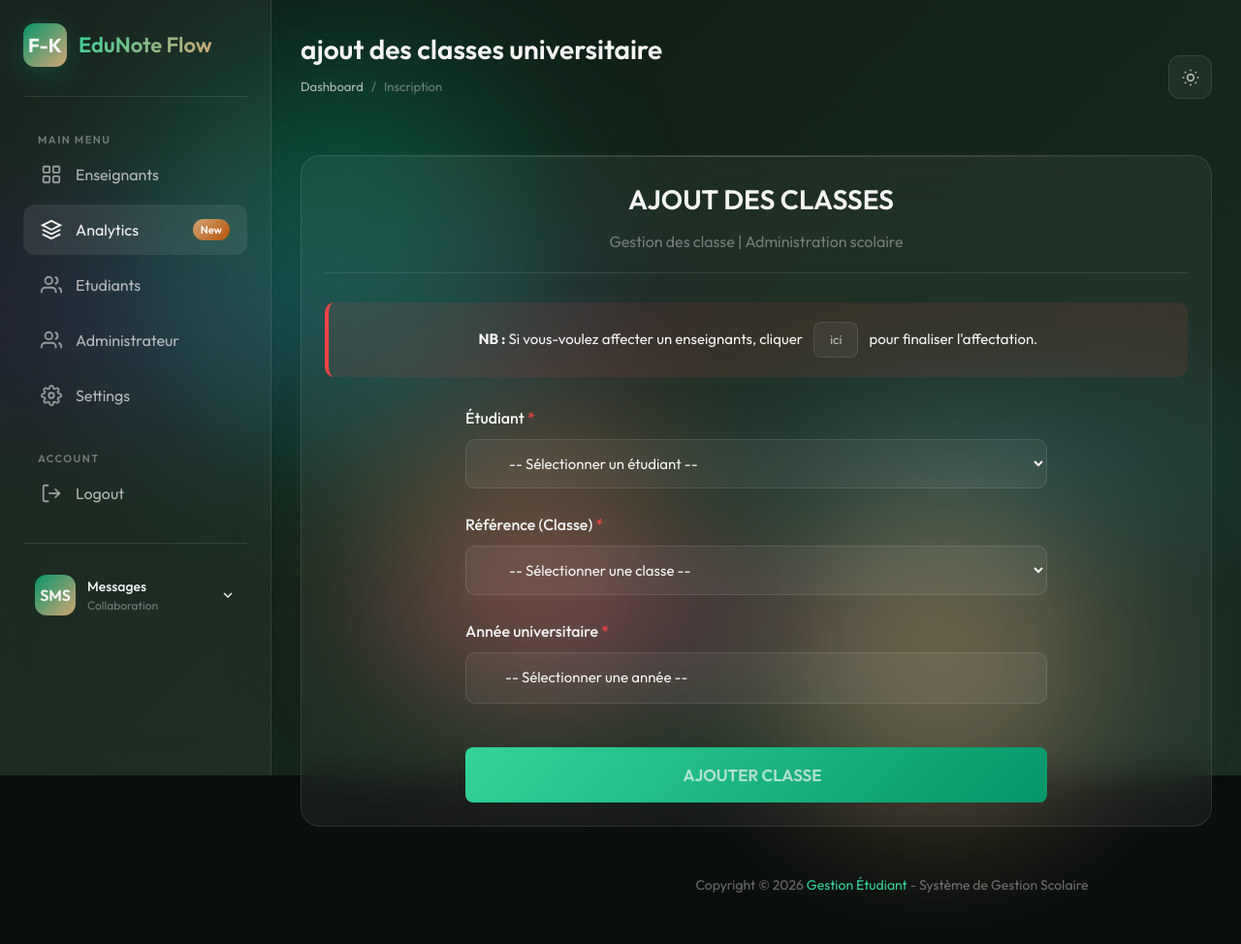
After one commit to Frederic-Kouassi/syst-me-scolaire, a Django app: page /classe/ in a window 1280 px wide. The commit adds this page. Shown: the whole page at 97% size. Run offline with Django 5.2, Linux system fonts and the light colour scheme; parts of the project's set-up code (start-up, migrations or seed data) failed here and were passed over; some libraries are stand-ins or nearby versions.

Commit message:
ajourt des fonctionaliter d'inscrption etudiante et affectation enseignant

```diff
--- a/gestion_etudiant/urls.py
+++ b/gestion_etudiant/urls.py
@@ -19,6 +19,7 @@ urlpatterns = [
 
      path('inscrit/', inscrit_etu.as_view(), name="inscrit"),
      path('affectation/', affectation_ens.as_view(), name="affectation"),
+     path('classe/', ajouter_cls.as_view(), name="classe"),
 
     path("register/", RegisterView.as_view(), name="register"),
     path("login/", LoginView.as_view(), name="login"),
--- a/students/views/home.py
+++ b/students/views/home.py
@@ -97,10 +97,10 @@ def etudiant(request):
 
 
 class inscrit_etu(View):
-    templates=  'global_data/inscription_etu.html'
+    templates=  'manager/inscription_etu.html'
 
     def get(self, request):
-        etudiants = User.objects.filter(role=Role.ETUDIANT).order_by('last_name')
+        etudiants = User.objects.filter(role=Role.INVITE).order_by('last_name')
 
         classes = Classe.objects.all().order_by('nom')
         annees = AnneeAcademique.objects.all().order_by('date_debut')
@@ -138,7 +138,7 @@ class inscrit_etu(View):
 
 
 class affectation_ens(View):
-    templates= 'global_data/affectation_ens.html'
+    templates= 'manager/affectation_ens.html'
 
     def get(self, request):
         enseignants = User.objects.filter(role=Role.ENSEIGNANT).order_by('last_name')
@@ -150,3 +150,13 @@ class affectation_ens(View):
             'classes': classes
         }
         return render(request, self.templates, context)
+
+
+
+class ajouter_cls(View):
+    templates=  'manager/ajouter_cls.html'
+
+    def get(self, request):
+
+        context = {}
+        return render(request, self.templates, context)
--- /dev/null
+++ b/templates/manager/ajouter_cls.html
@@ -0,0 +1,220 @@
+{% load static %}
+{% load tailwind_tags %}
+<!DOCTYPE html>
+<html lang="fr-FR">
+{% include 'home/includes/base.html' %}
+<body>
+    <!-- Animated Background -->
+    <div class="background"></div>
+    <div class="orb orb-1"></div>
+    <div class="orb orb-2"></div>
+    <div class="orb orb-3"></div>
+
+    <div class="dashboard">
+        <!-- Sidebar -->
+        {% include 'home/includes/body.html' %}
+
+        <!-- Main Content -->
+        <main class="main-content">
+            <!-- Top Navbar -->
+            <nav class="navbar">
+                <div class="page-header">
+                    <h1 class="page-title">ajout des classes universitaire</h1>
+                    <div class="page-breadcrumb">
+                        <a href="{% url 'index' %}">Dashboard</a>
+                        <span>/</span>
+                        <span>Inscription</span>
+                    </div>
+                </div>
+                <div class="navbar-right">
+                    <button class="nav-btn" id="theme-toggle" title="Toggle Light/Dark Mode">
+                        <svg class="icon-sun" viewBox="0 0 24 24" fill="none" stroke="currentColor" stroke-width="2">
+                            <circle cx="12" cy="12" r="4"/><path d="M12 2v2"/><path d="M12 20v2"/>
+                            <path d="M4.93 4.93l1.41 1.41"/><path d="M17.66 17.66l1.41 1.41"/>
+                            <path d="M2 12h2"/><path d="M20 12h2"/>
+                            <path d="M6.34 17.66l-1.41 1.41"/><path d="M19.07 4.93l-1.41 1.41"/>
+                        </svg>
+                        <svg class="icon-moon" viewBox="0 0 24 24" fill="none" stroke="currentColor" stroke-width="2" style="display: none;">
+                            <path d="M21 12.79A9 9 0 1 1 11.21 3 7 7 0 0 0 21 12.79z"/>
+                        </svg>
+                    </button>
+                </div>
+            </nav>
+
+            <!-- Form Card -->
+            <section class="content-grid" style="grid-template-columns: 1fr;">
+                <div class="glass-card glass-card-3d" style="grid-column: span 1;">
+                    <!-- Alert Header -->
+                    <div class="card-header" style="border-bottom: 1px solid rgba(255,255,255,0.1); padding-bottom: 20px; margin-bottom: 30px;">
+                        <div style="text-align: center; width: 100%;">
+                            <h2 class="card-title" style="font-size: 28px; margin-bottom: 10px;">
+                                <i class="fas fa-user-check" style="margin-right: 10px; animation: bounce 2s infinite;"></i>
+                                AJOUT DES CLASSES
+                            </h2>
+                            <p class="card-subtitle" style="font-size: 16px;">
+                                Gestion des classe  | Administration scolaire
+                            </p>
+                        </div>
+                    </div>
+
+                    <!-- Notice Exonération -->
+                    <div style="background: rgba(239, 68, 68, 0.1); border-left: 4px solid #ef4444; padding: 20px; border-radius: 10px; margin-bottom: 30px; text-align: center;">
+                        <p style="margin: 0; font-size: 15px;">
+                            <strong>NB :</strong> Si vous-voulez affecter un enseignants, cliquer
+                            <a href="" class="card-btn" style="display: inline-block; margin: 0 8px; padding: 8px 16px;">
+                                ici
+                            </a>
+                            pour finaliser  l'affectation.
+                        </p>
+                    </div>
+
+                    <!-- Form -->
+                    <form id="verificationForm"  method="POST">
+                        {% csrf_token %}
+                        <div style="display: flex; flex-direction: column; gap: 25px; max-width: 600px; margin: 0 auto;">
+
+                                                <!-- Identifiant étudiant -->
+                        <div>
+                        <label style="display: block; margin-bottom: 10px; font-weight: 500; color: var(--text-primary);">
+                            Étudiant <span style="color: #ef4444;">*</span>
+                        </label>
+                        <div style="position: relative;">
+                            <i class="fas fa-id-badge" style="position: absolute; top: 50%; left: 12px; transform: translateY(-50%); color: rgba(255,255,255,0.6); pointer-events: none;"></i>
+                            <select
+                                name="etudiant"
+                                required
+                                style="width: 100%; padding: 14px 14px 14px 40px; background: rgba(255,255,255,0.05); border: 1px solid rgba(255,255,255,0.1); border-radius: 10px; color: var(--text-primary); font-size: 15px; transition: all 0.3s ease;"
+                                onfocus="this.style.background='rgba(255,255,255,0.08)'; this.style.borderColor='var(--emerald-light)'"
+                                onblur="this.style.background='rgba(255,255,255,0.05)'; this.style.borderColor='rgba(255,255,255,0.1)'"
+                            >
+                                <option value="">-- Sélectionner un étudiant --</option>
+                                {% for etudiant in etudiants %}
+                                    <option value="{{ etudiant.id }}">{{ etudiant.get_full_name }} ({{ etudiant.email }})</option>
+                                {% endfor %}
+                            </select>
+                        </div>
+                    </div>
+
+
+                           <!-- Référence (Classe) -->
+<div>
+    <label style="display: block; margin-bottom: 10px; font-weight: 500; color: var(--text-primary);">
+        Référence (Classe) <span style="color: #ef4444;">*</span>
+    </label>
+    <div style="position: relative;">
+        <i class="fas fa-list-ol" style="position: absolute; top: 50%; left: 12px; transform: translateY(-50%); color: rgba(255,255,255,0.6); pointer-events: none;"></i>
+        <select
+            name="classe"
+            required
+            style="width: 100%; padding: 14px 14px 14px 40px; background: rgba(255,255,255,0.05); border: 1px solid rgba(255,255,255,0.1); border-radius: 10px; color: var(--text-primary); font-size: 15px; transition: all 0.3s ease;"
+            onfocus="this.style.background='rgba(255,255,255,0.08)'; this.style.borderColor='var(--emerald-light)'"
+            onblur="this.style.background='rgba(255,255,255,0.05)'; this.style.borderColor='rgba(255,255,255,0.1)'"
+        >
+            <option value="">-- Sélectionner une classe --</option>
+            {% for classe in classes %}
+                <option value="{{ classe.id }}">{{ classe.nom }} ({{ classe.annee.nom }})</option>
+            {% endfor %}
+        </select>
+    </div>
+</div>
+
+
+                            <!-- Année universitaire -->
+                          <div>
+    <label style="display: block; margin-bottom: 10px; font-weight: 500; color: var(--text-primary);">
+        Année universitaire <span style="color: #ef4444;">*</span>
+    </label>
+    <div style="position: relative;">
+        <i class="fas fa-calendar" style="position: absolute; top: 50%; left: 12px; transform: translateY(-50%); color: rgba(255,255,255,0.6); pointer-events: none; z-index: 1;"></i>
+        <select
+            name="annee"
+            required
+            style="width: 100%; padding: 14px 40px 14px 40px; background: rgba(255,255,255,0.05); border: 1px solid rgba(255,255,255,0.1); border-radius: 10px; color: var(--text-primary); font-size: 15px; transition: all 0.3s ease; appearance: none; cursor: pointer;"
+            onfocus="this.style.background='rgba(255,255,255,0.08)'; this.style.borderColor='var(--emerald-light)'"
+            onblur="this.style.background='rgba(255,255,255,0.05)'; this.style.borderColor='rgba(255,255,255,0.1)'"
+        >
+            <option value="">-- Sélectionner une année --</option>
+            {% for annee in annees %}
+                <option value="{{ annee.id }}">{{ annee.libelle }}</option>
+            {% endfor %}
+        </select>
+        <i class="fas fa-chevron-down" style="position: absolute; right: 14px; top: 50%; transform: translateY(-50%); color: rgba(255,255,255,0.5); pointer-events: none;"></i>
+    </div>
+</div>
+
+
+                            <!-- Submit Button -->
+                            <div style="margin-top: 20px;">
+                                <button
+                                    type="submit"
+                                    class="card-btn"
+                                    style="width: 100%; padding: 16px; font-size: 17px; font-weight: 600; background: linear-gradient(135deg, var(--emerald-light), var(--emerald)); border: none; cursor: pointer;"
+                                >
+                                    AJOUTER CLASSE
+                                    <i class="fas fa-check-circle" style="margin-left: 8px;"></i>
+                                </button>
+                            </div>
+                        </div>
+                    </form>
+                </div>
+            </section>
+
+            <!-- Footer -->
+            <footer class="site-footer">
+                <p>Copyright © 2026 <a href="#" target="_blank">Gestion Étudiant</a> - Système de Gestion Scolaire</p>
+            </footer>
+        </main>
+    </div>
+
+    <!-- Mobile Menu Toggle -->
+    <button class="mobile-menu-toggle">
+        <svg viewBox="0 0 24 24" fill="none" stroke="currentColor" stroke-width="2">
+            <line x1="3" y1="12" x2="21" y2="12"/><line x1="3" y1="6" x2="21" y2="6"/><line x1="3" y1="18" x2="21" y2="18"/>
+        </svg>
+    </button>
+
+    <style>
+        @keyframes bounce {
+            0%, 100% { transform: translateY(0); }
+            50% { transform: translateY(-5px); }
+        }
+
+        /* Style pour les options du select */
+        select option {
+            background: var(--bg-card);
+            color: var(--text-primary);
+        }
+    </style>
+
+    <!-- JavaScript -->
+    <script src="{% static 'js/templatemo-glass-admin-script.js' %}"></script>
+    <script>
+        // Form Validation
+        const form = document.getElementById('verificationForm');
+
+        form.addEventListener('submit', (e) => {
+            e.preventDefault();
+
+            const matricule = form.querySelector('[name="matricule_mesrs"]').value;
+            const codePaiement = form.querySelector('[name="code_paiement"]').value;
+            const anneeId = form.querySelector('[name="annee_id"]').value;
+
+            // Validation basique
+            if (!matricule || !codePaiement || !anneeId) {
+                alert('Veuillez remplir tous les champs obligatoires.');
+                return;
+            }
+
+            // Si toutes les validations passent, soumettre le formulaire
+            console.log('Form submitted with:', {
+                matricule,
+                codePaiement,
+                anneeId
+            });
+
+            // Soumettre le formulaire (décommentez pour production)
+            form.submit();
+        });
+    </script>
+</body>
+</html>
```
Also changed, not shown: templates/global_data/users.html (+7 -1 lines), templates/manager/affectation_ens.html (renamed from templates/global_data/affectation_ens.html), templates/manager/inscription_etu.html (renamed from templates/global_data/inscription_etu.html).
